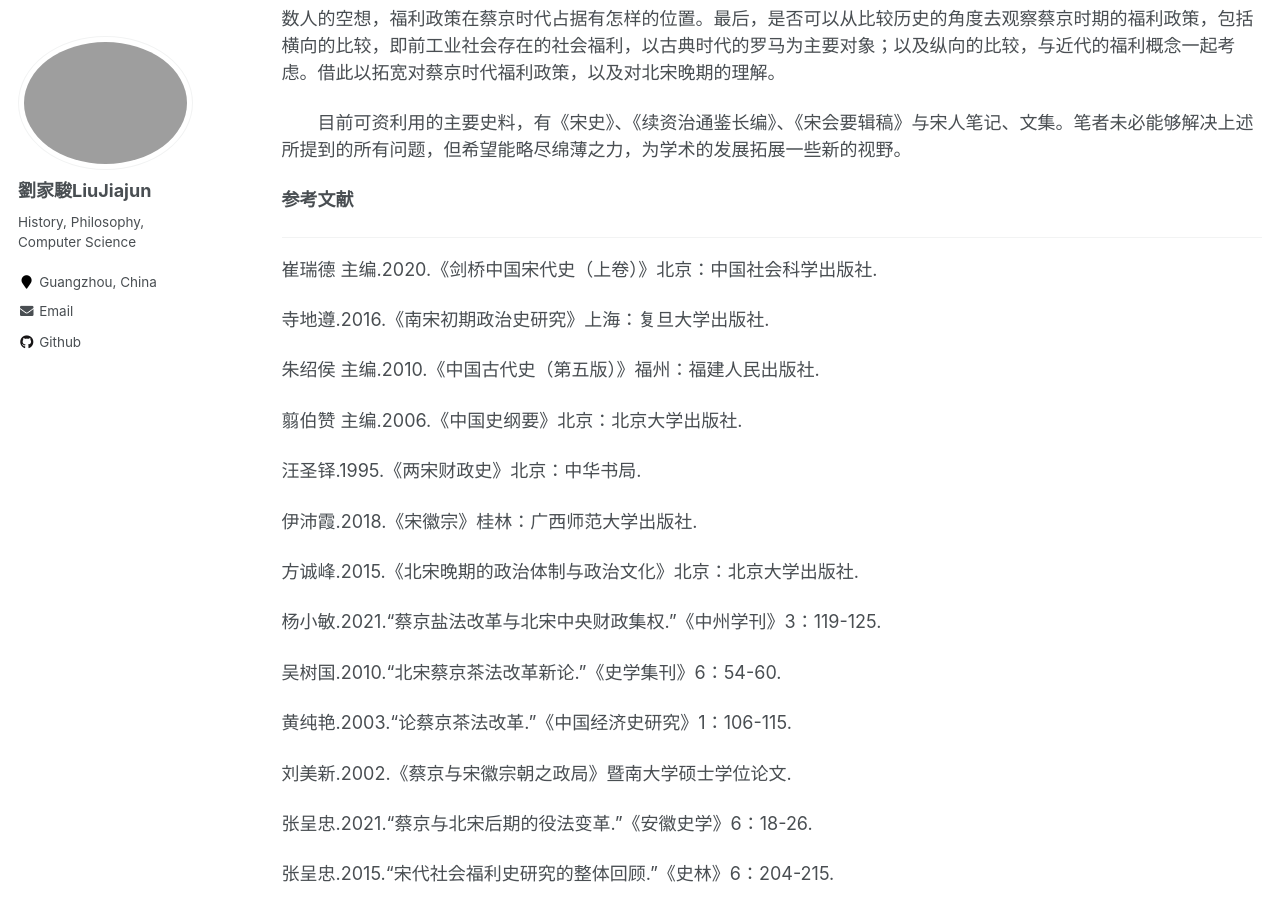
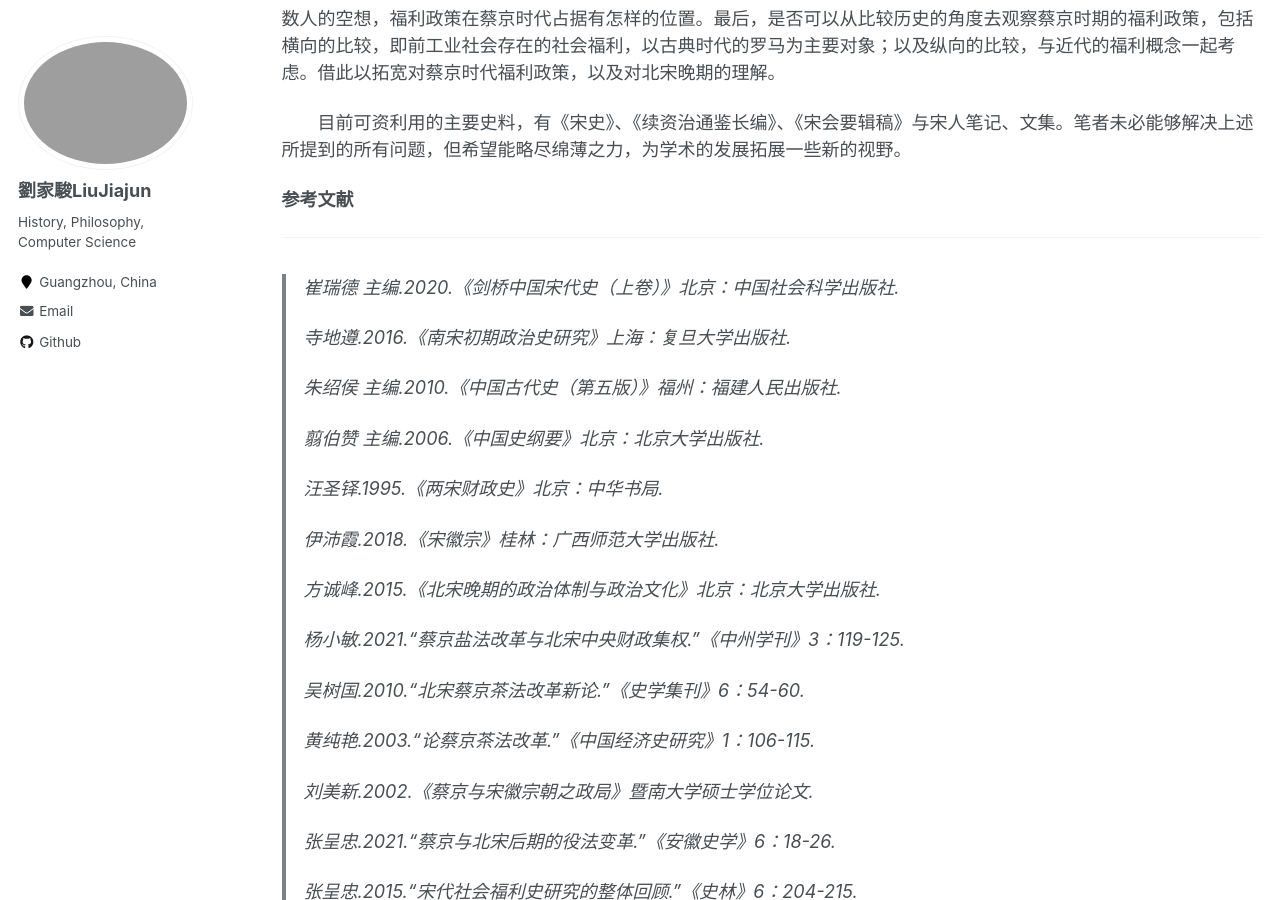
Before and after one commit to Leon-Liu228/Leon-Liu228.github.io, a Jekyll site: the page built from _pages/Projects.md, in a window 1280 px wide and 900 px high, scrolled down 949 px. Built offline with Jekyll 4.4.1, drawn with Linux system fonts in a browser that asks for light colours.

Commit message:
Add files via upload

```diff
--- a/_pages/Projects.md
+++ b/_pages/Projects.md
@@ -27,37 +27,41 @@ redirect_from:
 
 -----
 
-崔瑞德 主编.2020.《剑桥中国宋代史（上卷）》北京：中国社会科学出版社.
+> 崔瑞德 主编.2020.《剑桥中国宋代史（上卷）》北京：中国社会科学出版社.
+>
+> 寺地遵.2016.《南宋初期政治史研究》上海：复旦大学出版社.
+>
+> 朱绍侯 主编.2010.《中国古代史（第五版）》福州：福建人民出版社.
+>
+> 翦伯赞 主编.2006.《中国史纲要》北京：北京大学出版社.
+>
+> 汪圣铎.1995.《两宋财政史》北京：中华书局.
+>
+> 伊沛霞.2018.《宋徽宗》桂林：广西师范大学出版社.
+>
+> 方诚峰.2015.《北宋晚期的政治体制与政治文化》北京：北京大学出版社.
+>
+> 杨小敏.2021.“蔡京盐法改革与北宋中央财政集权.”《中州学刊》3：119-125.
+>
+> 吴树国.2010.“北宋蔡京茶法改革新论.”《史学集刊》6：54-60.
+>
+> 黄纯艳.2003.“论蔡京茶法改革.”《中国经济史研究》1：106-115.
+>
+> 刘美新.2002.《蔡京与宋徽宗朝之政局》暨南大学硕士学位论文.
+>
+> 张呈忠.2021.“蔡京与北宋后期的役法变革.”《安徽史学》6：18-26.
+>
+> 张呈忠.2015.“宋代社会福利史研究的整体回顾.”《史林》6：204-215.
+>
+> 秦晖.2013.“福利的‘高低’、‘正负’与中国的转型.”《二十一世纪》10：4-24.
+>
+> 李瑾明.2005.“宋代社会救济制度的运作和国家权力.”《中国史研究》3：125-136.
+>
+> 赵映林.2018.“宋代社会保障救济制度述略.”《史坛纵论》2：64-71.
 
-寺地遵.2016.《南宋初期政治史研究》上海：复旦大学出版社.
 
-朱绍侯 主编.2010.《中国古代史（第五版）》福州：福建人民出版社.
 
-翦伯赞 主编.2006.《中国史纲要》北京：北京大学出版社.
 
-汪圣铎.1995.《两宋财政史》北京：中华书局.
-
-伊沛霞.2018.《宋徽宗》桂林：广西师范大学出版社.
-
-方诚峰.2015.《北宋晚期的政治体制与政治文化》北京：北京大学出版社.
-
-杨小敏.2021.“蔡京盐法改革与北宋中央财政集权.”《中州学刊》3：119-125.
-
-吴树国.2010.“北宋蔡京茶法改革新论.”《史学集刊》6：54-60.
-
-黄纯艳.2003.“论蔡京茶法改革.”《中国经济史研究》1：106-115.
-
-刘美新.2002.《蔡京与宋徽宗朝之政局》暨南大学硕士学位论文.
-
-张呈忠.2021.“蔡京与北宋后期的役法变革.”《安徽史学》6：18-26.
-
-张呈忠.2015.“宋代社会福利史研究的整体回顾.”《史林》6：204-215.
-
-秦晖.2013.“福利的‘高低’、‘正负’与中国的转型.”《二十一世纪》10：4-24.
-
-李瑾明.2005.“宋代社会救济制度的运作和国家权力.”《中国史研究》3：125-136.
-
-赵映林.2018.“宋代社会保障救济制度述略.”《史坛纵论》2：64-71.
 
 最近閲讀
 ======
```
